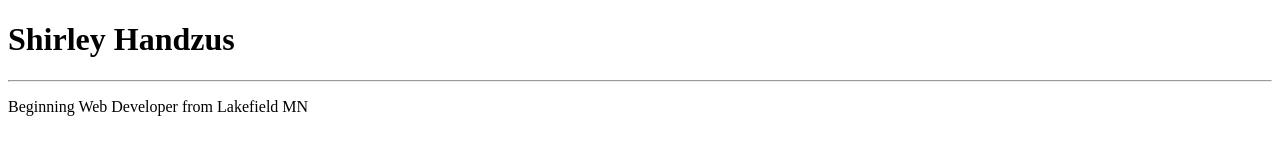
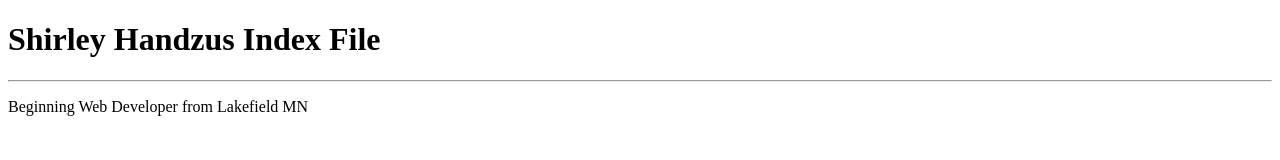
Before and after one commit to shandzus/cv, a plain HTML site: page index.html in a window 1280 px wide. Drawn offline with Linux system fonts and the light colour scheme.

Commit message:
Update index.html

```diff
--- a/index.html
+++ b/index.html
@@ -3,11 +3,11 @@
 
 <head>
   <meta charset="utf-8">
-  <title>Shirley Handzus Index File</title>
+  <title>Shirley Handzus 😎</title>
 </head>
 
 <body>
-  <h1>Shirley Handzus</h1>
+  <h1>Shirley Handzus Index File</h1>
   <hr>
   <p>Beginning Web Developer from Lakefield MN</p>
 </body>
```
